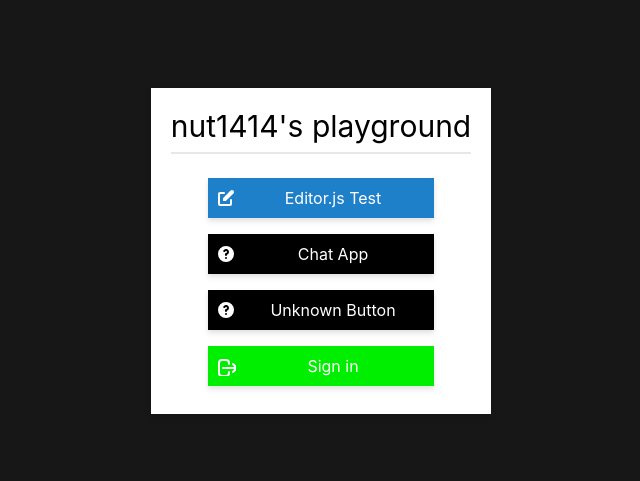
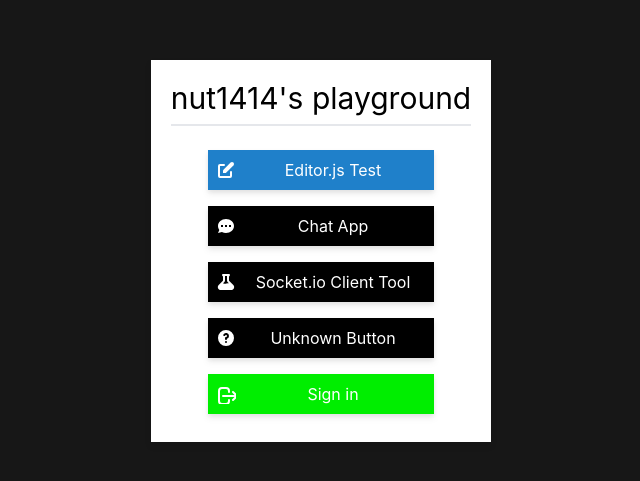
Before and after one commit to nut1414/next-ts-playground, a Next.js app: page / in a window 1280 px wide. Shown: the part 149-630 px from the top of the page, without its empty margins (319-959 px from the left). Built offline with nearby package versions, Linux system fonts and the light colour scheme; no server answers.

Commit message:
Add: button

```diff
--- a/pages/index.tsx
+++ b/pages/index.tsx
@@ -37,10 +37,18 @@ const Home: NextPage = () => {
           </ButtonBox>
           <ButtonBox onClick={() => router.push('/chat')} color="#000" activeColor="#777" className="flex flex-rol m-2 w-[75%] self-center">
             <svg xmlns="http://www.w3.org/2000/svg" className="h-5 w-5 mr-1 self-center" viewBox="0 0 20 20" fill="currentColor">
-              <path fillRule="evenodd" d="M18 10a8 8 0 11-16 0 8 8 0 0116 0zm-8-3a1 1 0 00-.867.5 1 1 0 11-1.731-1A3 3 0 0113 8a3.001 3.001 0 01-2 2.83V11a1 1 0 11-2 0v-1a1 1 0 011-1 1 1 0 100-2zm0 8a1 1 0 100-2 1 1 0 000 2z" clipRule="evenodd" />
+              <path fillRule="evenodd" d="M18 10c0 3.866-3.582 7-8 7a8.841 8.841 0 01-4.083-.98L2 17l1.338-3.123C2.493 12.767 2 11.434 2 10c0-3.866 3.582-7 8-7s8 3.134 8 7zM7 9H5v2h2V9zm8 0h-2v2h2V9zM9 9h2v2H9V9z" clipRule="evenodd" />
             </svg>
             <div className='text-center flex-grow'>
               Chat App
+            </div>
+          </ButtonBox>
+          <ButtonBox onClick={() => router.push('https://sioclient.pannanap.pw/')} color="#000" activeColor="#777" className="flex flex-rol m-2 w-[75%] self-center">
+            <svg xmlns="http://www.w3.org/2000/svg" className="h-5 w-5 mr-1 self-center" viewBox="0 0 20 20" fill="currentColor">
+              <path fillRule="evenodd" d="M7 2a1 1 0 00-.707 1.707L7 4.414v3.758a1 1 0 01-.293.707l-4 4C.817 14.769 2.156 18 4.828 18h10.343c2.673 0 4.012-3.231 2.122-5.121l-4-4A1 1 0 0113 8.172V4.414l.707-.707A1 1 0 0013 2H7zm2 6.172V4h2v4.172a3 3 0 00.879 2.12l1.027 1.028a4 4 0 00-2.171.102l-.47.156a4 4 0 01-2.53 0l-.563-.187a1.993 1.993 0 00-.114-.035l1.063-1.063A3 3 0 009 8.172z" clipRule="evenodd" />
+            </svg>
+            <div className='text-center flex-grow'>
+              Socket.io Client Tool
             </div>
           </ButtonBox>
           <ButtonBox color="#000" activeColor="#777" className="flex flex-rol m-2 w-[75%] self-center">
```
